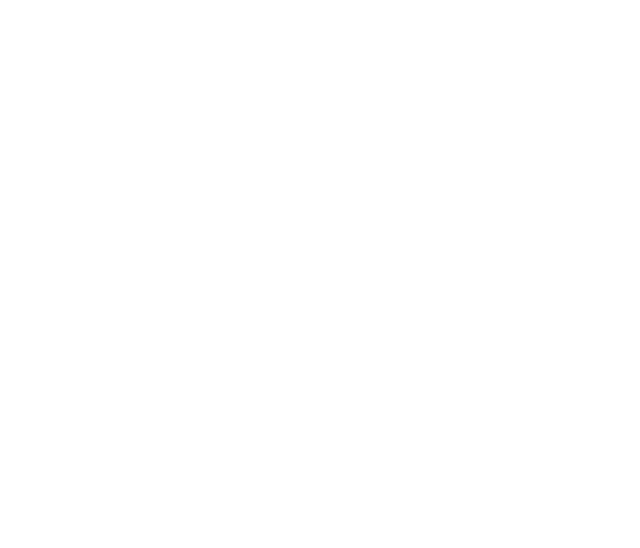
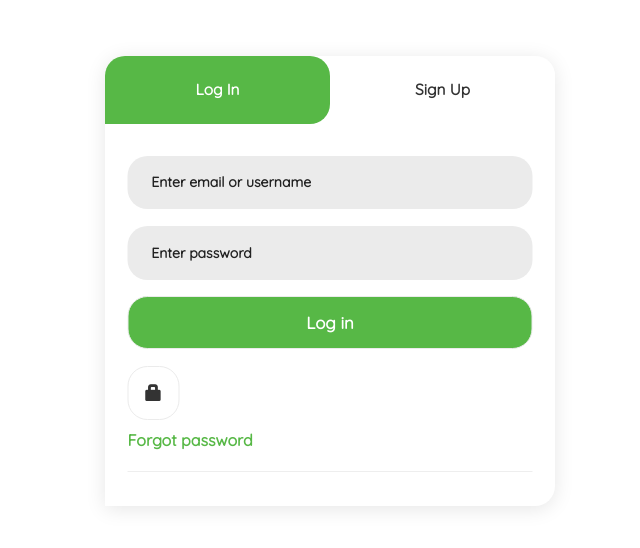
Before and after one commit to nshutijonathan/Auto-Mart, a plain HTML site: page html/Sellerauth.html in a window 1280 px wide. Shown: the whole page, without its empty margins (310-950 px from the left). Drawn offline with nearby package versions, Linux system fonts and the light colour scheme.

Commit message:
[ft1-seller-post-sale-advert]added seler login page.

```diff
--- a/html/Sellerauth.html
+++ b/html/Sellerauth.html
@@ -2,8 +2,44 @@
 <html>
 <head>
 	<title></title>
+    <meta name="viewport" content="width=device-width, initial-scale=1">
+	<link rel="stylesheet" type="text/css" href="../css/auth.css">
+    <link rel="stylesheet" href="https://maxcdn.bootstrapcdn.com/bootstrap/3.3.7/css/bootstrap.min.css">
 </head>
 <body>
+<div class="form-modal">
 
+    <div class="form-toggle">
+        <button id="login-toggle" onclick="toggleLogin()">Log in</button>
+        <button id="signup-toggle" onclick="toggleSignup()">sign up</button>
+    </div>
+
+    <div id="login-form">
+        <form action="homepage.html">
+            <input type="text" placeholder="Enter email or username" required/>
+            <input type="password" placeholder="Enter password" required/>
+             <input type="submit" class="btn signup" value="Log in" >
+            <a href="authorized.html"class="btn btn-default btn-sm">
+          <span class="glyphicon glyphicon-lock"></span>
+        </a>
+            <p><a href="javascript:void(0)">Forgot password</a></p>
+            <hr/>
+
+        </form>
+    </div>
+
+    <div id="signup-form">
+        <form action="landing.html">
+            <input type="email" placeholder="Enter your email"/ required>
+            <input type="text" placeholder="Choose username"/ required>
+            <input type="password" placeholder="Create password"/ required>
+            <input type="password" placeholder="Confirm  password"/ required>
+            <input type="submit" class="btn signup" value="create accounts" >
+        </form>
+    </div>
+
+</div>
+<script src="../js/auth.js">
+        </script>
 </body>
 </html>
--- a/js/auth.js
+++ b/js/auth.js
@@ -47,7 +47,7 @@ function PurchaseConfirm(){
 function changecontent(){
   rn=window.prompt("Enter Row number(0,1,2,3,4,5,6)","0");
   cn=window.prompt("Enter Column number(0,1,2,3,4,5,6)","0");
-  content=window.prompt("Enter the price");
+  content=window.prompt("Update the price");
   result=document.getElementById('myTable').rows[parseInt(rn,10)].cells;
   result[parseInt(cn,10)].innerHTML=content;
 }
```
